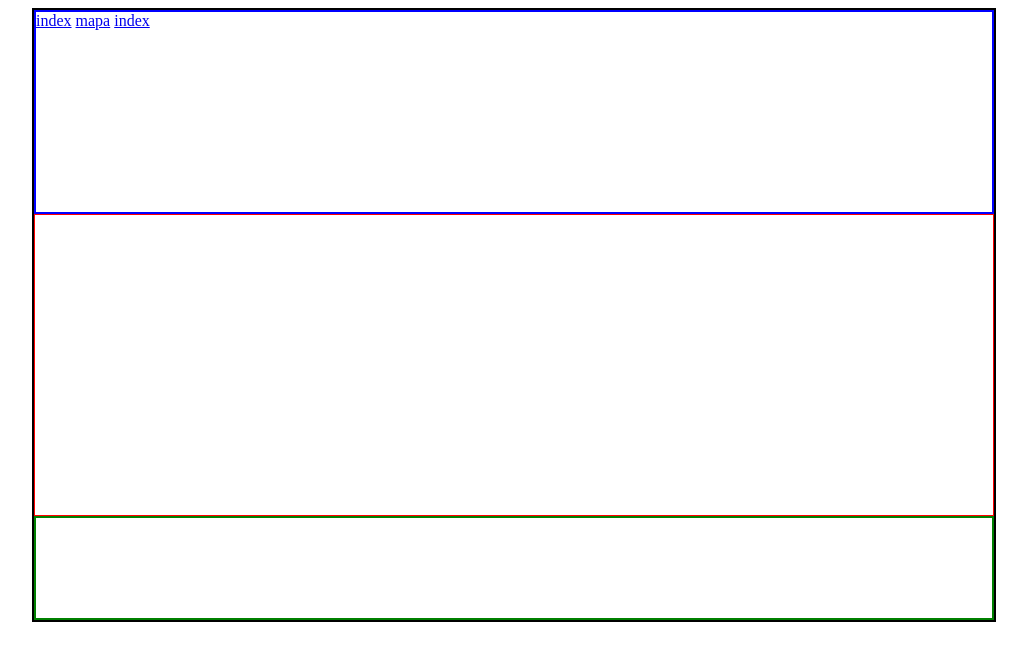
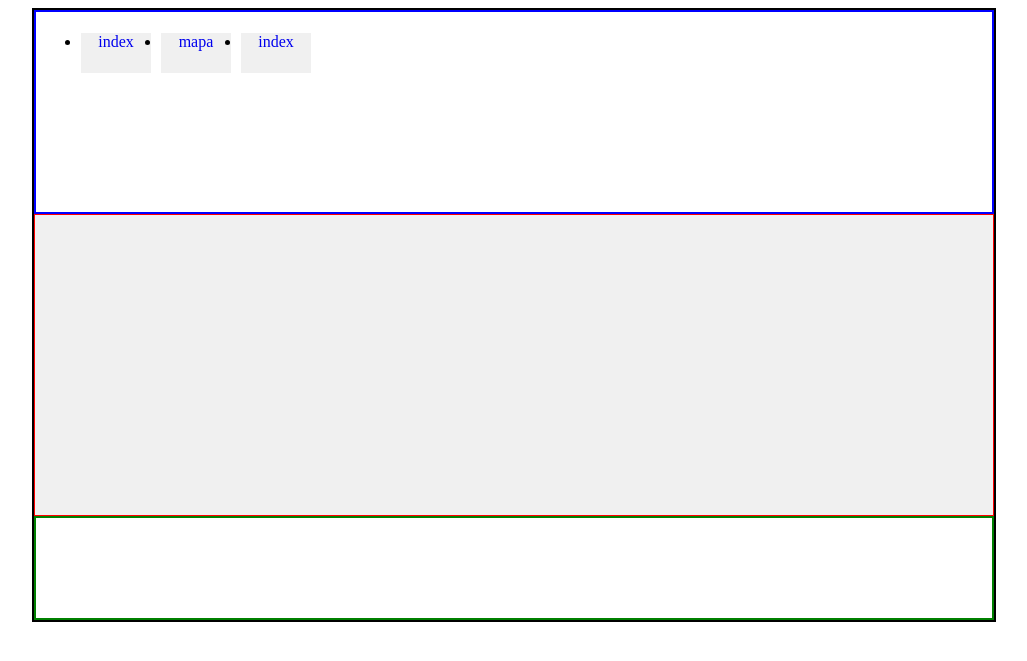
Before and after one commit to BlaShadow/Afros, a PHP site: page / in a window 1280 px wide. Shown: the top 661 px of the page, without its empty margins (126-1153 px from the left). Run offline with PHP 8.4, Linux system fonts and the light colour scheme.

Commit message:
domifique algo

```diff
--- a/css/style.css
+++ b/css/style.css
@@ -22,6 +22,7 @@
 
 	border:1px solid red;
 	height:300px;
+	background-color:#f0f0f0;
 }
 
 /* pie de pagina*/
@@ -40,3 +41,15 @@
 	margin:auto;
 	margin-top:50px;
 }
+
+li{
+	float:left;
+	text-decoration:none;
+	width:70px;
+	height:40px;
+	background-color:#f0f0f0;
+	margin:5px;
+	text-align:center
+
+}
+li a{ text-decoration:none;}
--- a/index.html
+++ b/index.html
@@ -14,13 +14,22 @@
 
 		<div id="header">
 
-			<a href="index.html">index</a>
-			<a href="mapa.html">mapa</a>
-			<a href="negocio.html">index</a>
+			<ul>
+
+			<li><a href="index.html">index</a></li>
+			<li><a href="mapa.html">mapa</a></li>
+			<li><a href="negocio.html">index</a></li>
+
+			</ul>
 
 		</div>
 
-		<div id="body"></div>
+		<div id="body">
+
+			<div></div>
+
+		</div>
+
 		<div id="footer"></div>
 
 	</div>
```
